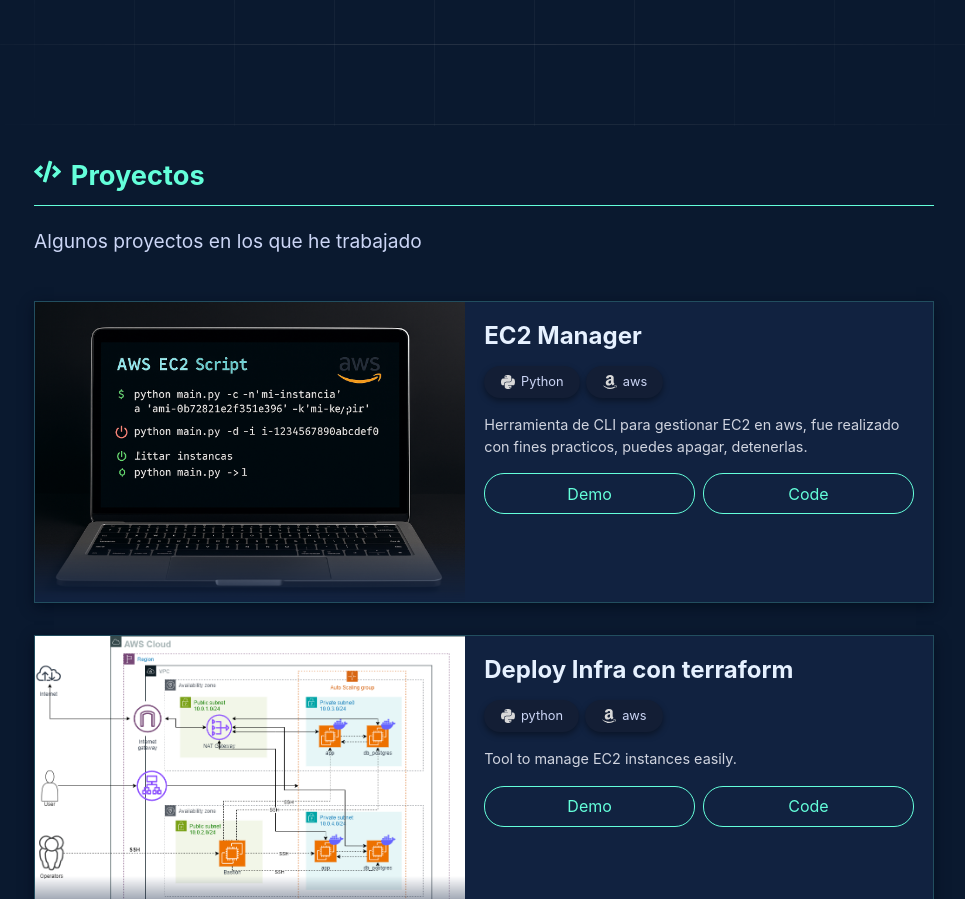
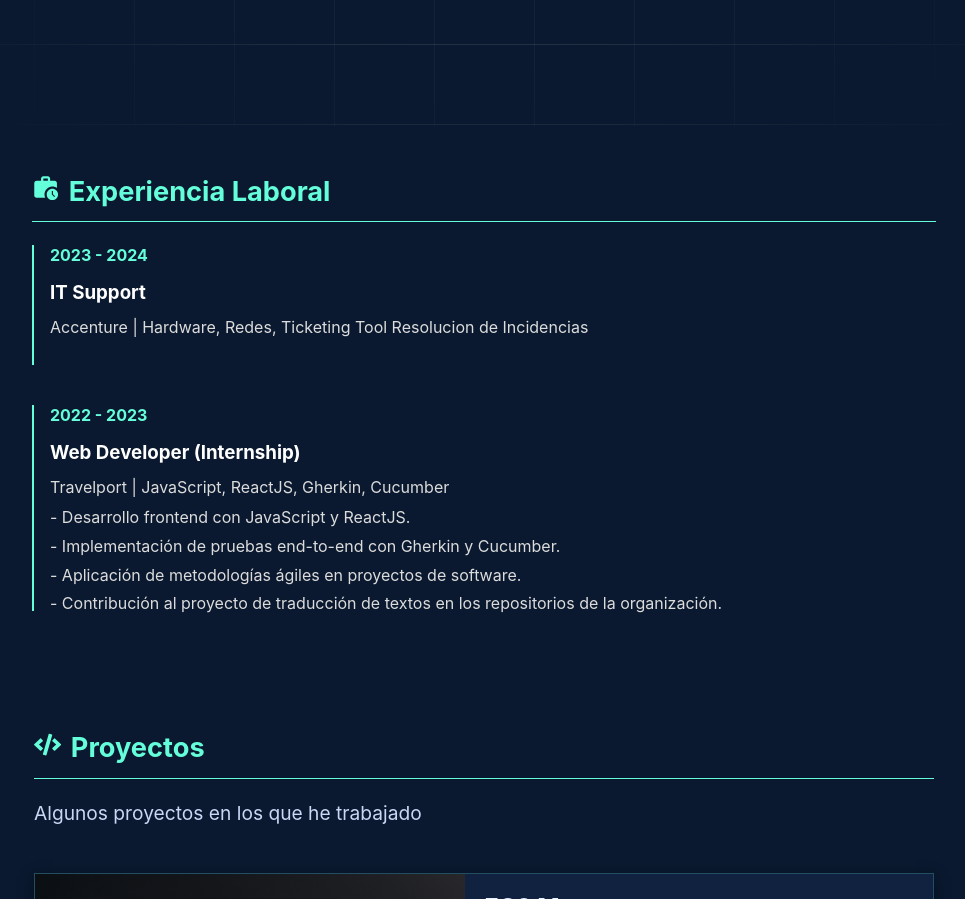
Before and after one commit to ander-Sgr/portfolio-v2, a React (Vite) app: page / in a window 1280 px wide. Shown: the part 587-1486 px from the top of the page, without its empty margins (156-1121 px from the left). Built offline with nearby package versions, Linux system fonts and the light colour scheme.

Commit message:
adding new section | experience

```diff
--- a/src/App.jsx
+++ b/src/App.jsx
@@ -1,6 +1,7 @@
 import Navbar from './components/layout/Navbar/Navbar'
 import Hero from './components/ui/hero/Hero'
 import Projects from './components/pages/projects/Projects'
+import Experience from './components/pages/experience/Experience'
 import './App.css'
 
 function App() {
@@ -8,6 +9,7 @@ function App() {
     <>
       <Navbar />
       <Hero />
+      <Experience />
       <Projects />
     </>
   )
--- /dev/null
+++ b/src/components/pages/experience/Experience.jsx
@@ -0,0 +1,53 @@
+import React from "react";
+import styles from './Experience.module.css'
+import { MdWorkHistory } from "react-icons/md";
+
+const experiences = [
+    {
+        year: "2023 - 2024",
+        role: "IT Support",
+        company: "Accenture",
+        description: "",
+        stack: "Hardware, Redes, Ticketing Tool Resolucion de Incidencias"
+    },
+    {
+        year: "2022 - 2023",
+        role: "Web Developer (Internship)",
+        company: "Travelport",
+        description: `- Desarrollo frontend con JavaScript y ReactJS.\n
+- Implementación de pruebas end-to-end con Gherkin y Cucumber.\n
+- Aplicación de metodologías ágiles en proyectos de software.\n
+- Contribución al proyecto de traducción de textos en los repositorios de la organización.`,
+        stack: "JavaScript, ReactJS, Gherkin, Cucumber"
+    },
+];
+
+
+const Experience = () => (
+    <section className={styles.expirienceContainer}>
+        <h2 className={styles.expirienceTitle}>
+            <span><MdWorkHistory /></span>
+            Experiencia Laboral
+        </h2>
+        <div className={styles.timeline}>
+            {experiences.map((exp, index) => (
+                <div key={index} className={styles.timelineItem}>
+                    <span className={styles.date}>{exp.year}</span>
+                    <div className={styles.content}>
+                        <h3>{exp.role}</h3>
+                        <p>{exp.company} | {exp.stack}</p>
+                        <p>
+                            {exp.description.split('\n').map((line, idx) => (
+                                <React.Fragment key={idx}>
+                                    {line.trim()}
+                                    <br />
+                                </React.Fragment>
+                            ))}
+                        </p>
+                    </div>
+                </div>
+            ))}
+        </div>
+    </section>
+);
+export default Experience
--- /dev/null
+++ b/src/components/pages/experience/Experience.module.css
@@ -0,0 +1,38 @@
+.expirienceContainer {
+  padding: 3rem;
+}
+
+.expirienceTitle {
+  font-size: 1.7rem;
+  color: var(--accent-color);
+  display: flex;
+  align-items: center;
+  gap: 0.6rem;
+  margin-bottom: 1.4rem;
+  border-bottom: 1px solid var(--accent-color);
+  padding-bottom: 0.8rem;
+}
+
+.timelineItem {
+  border-left: 2px solid var(--accent-color);
+  padding-left: 1rem;
+  margin-bottom: 2.5rem;
+  position: relative;
+
+}
+
+.date {
+  color: var(--accent-color);
+  font-weight: bold;
+}
+
+.content h3 {
+  color: #ffffff;
+  margin: 1rem 0 0 0;
+}
+
+.content p {
+  color: #dcdcdc;
+  margin: 1rem 0 0rem;
+  line-height: 0.9rem;
+}
```
